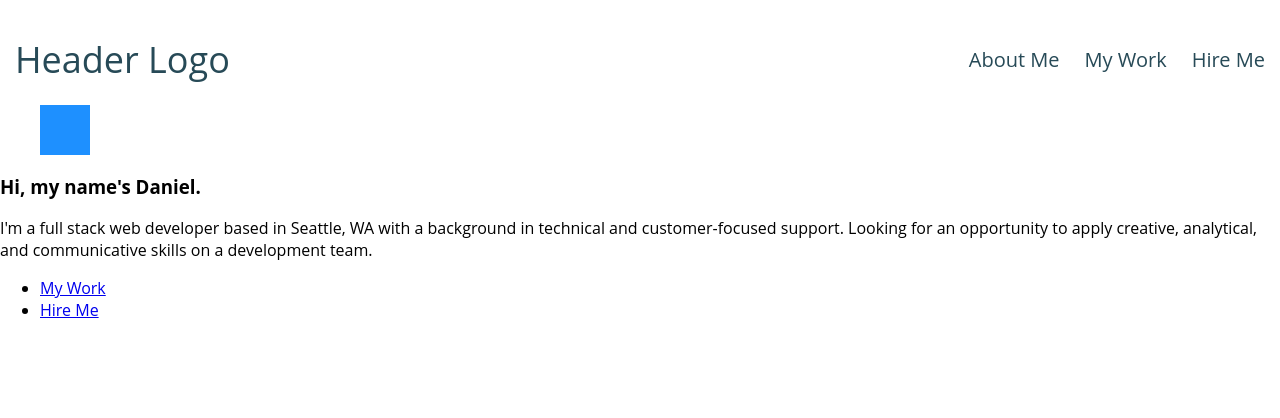
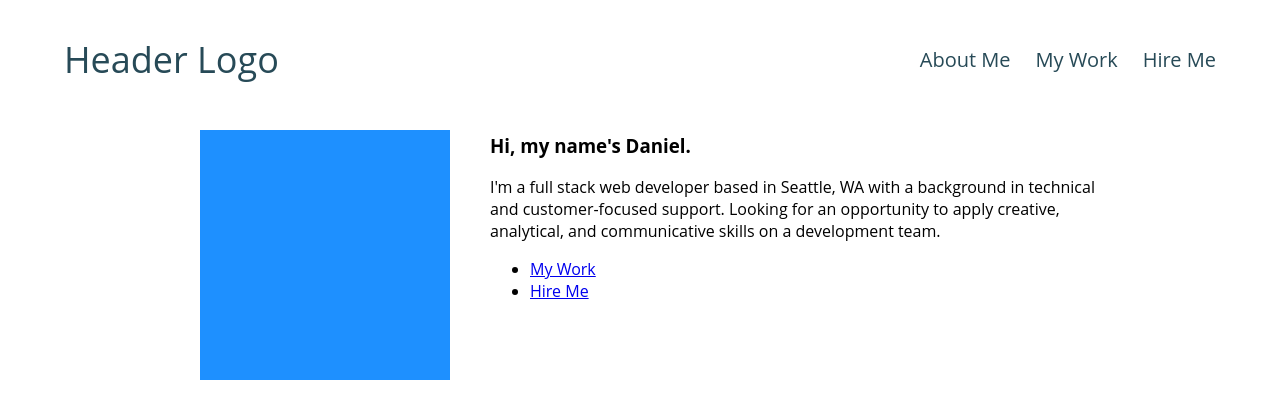
Before and after one commit to cankat-orum/personal-website, a React (Create React App) app: page / in a window 1280 px wide. Shown: the top 418 px of the page. Built offline with nearby package versions, Linux system fonts and the light colour scheme.

Commit message:
EDIT style.css
ADD styling to About Component

```diff
--- a/src/components/about.js
+++ b/src/components/about.js
@@ -4,13 +4,13 @@ import "../styles/style.css";
 export default function about() {
   const mystyle = {
     backgroundColor: "DodgerBlue",
-    width: "50px",
-    height: "50px",
+    width: "250px",
+    height: "250px",
   };
   return (
     <>
-      <main>
-        <section>
+      <main className="about-main">
+        <section className="about-section">
           <figure>
             <div style={mystyle}></div>
           </figure>
--- a/src/styles/style.css
+++ b/src/styles/style.css
@@ -17,7 +17,7 @@ html {
   display: flex;
   justify-content: space-between;
   align-items: center;
-  max-width: 1250px;
+  max-width: 90%;
   margin: 0 auto;
   padding-top: 30px;
 }
@@ -43,3 +43,10 @@ html {
   font-size: 20px;
   cursor: pointer;
 }
+
+.about-section {
+  display: flex;
+  max-width: 75%;
+  margin: 0 auto;
+  padding-top: 25px;
+}
```
